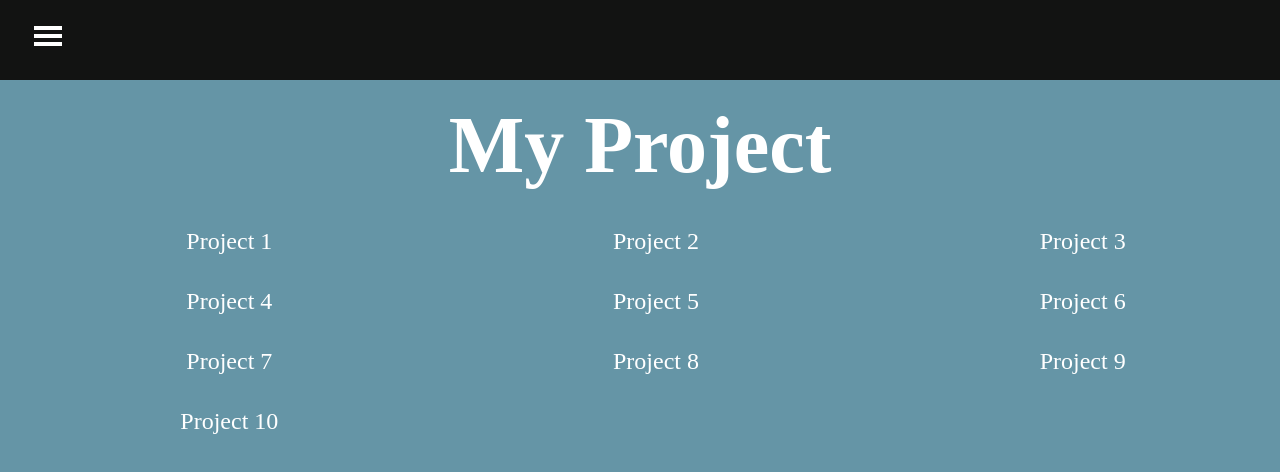
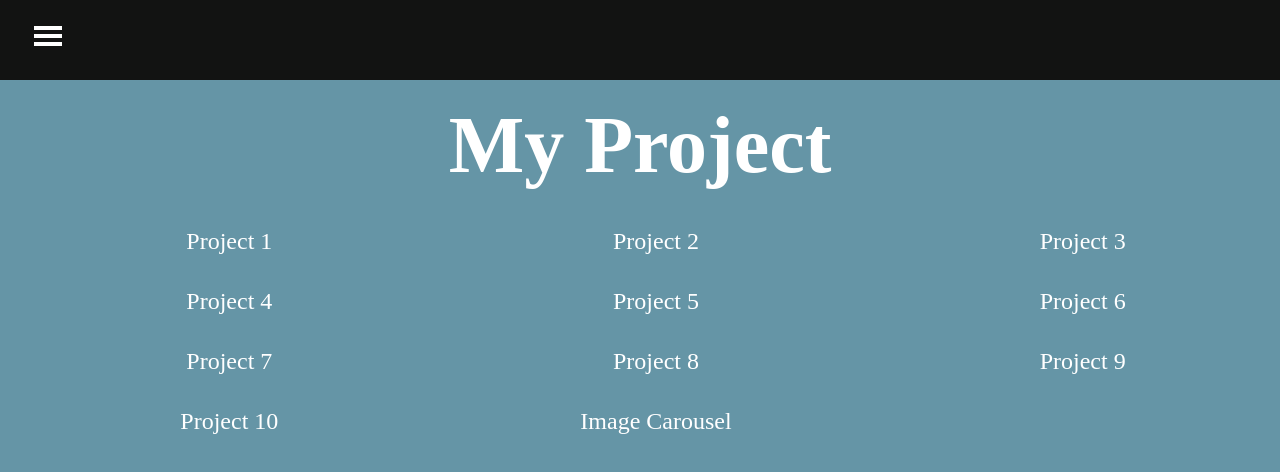
Before and after one commit to BbreeSwn/navigation-app, a React (Create React App) app: page /project in a window 1280 px wide. Shown: the top 472 px of the page. Built offline with nearby package versions, Linux system fonts and the light colour scheme.

Commit message:
add project 11

```diff
--- a/src/data/ProjectLink.js
+++ b/src/data/ProjectLink.js
@@ -49,6 +49,11 @@ const projectLink = [
     projectTitle: "Project 10",
     link: "https://swn-currency-exchange.netlify.app",
   },
+  {
+    projectId: 11,
+    projectTitle: "Image Carousel",
+    link: "https://swn-image-carousel.netlify.app/",
+  },
 ];
 
 export default projectLink;
```
